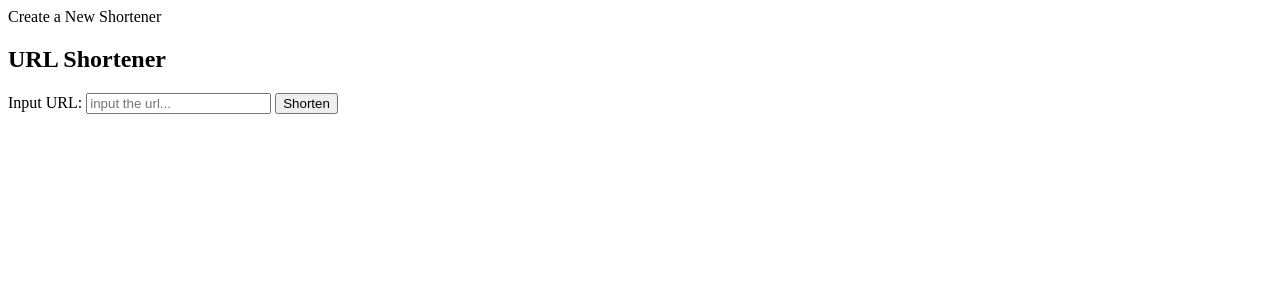
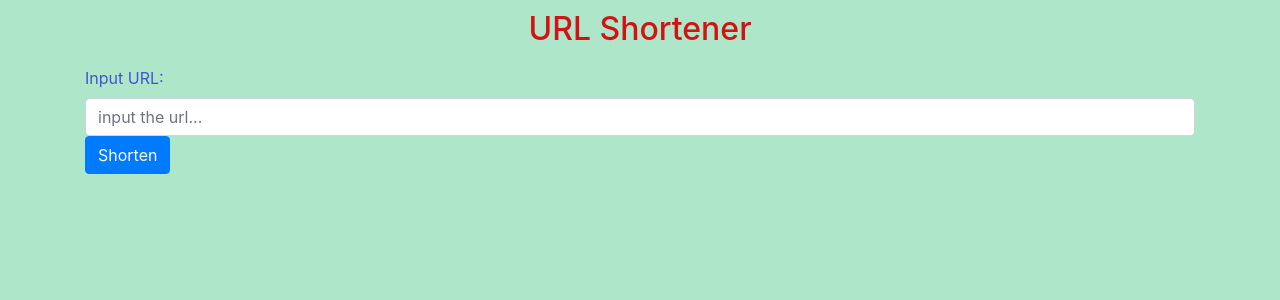
Before and after one commit to 97Simei/WebCloud2022, a Flask app: page / in a window 1280 px wide. Shown: the top 300 px of the page. Run offline with Flask 2, Linux system fonts and the light colour scheme; some libraries are stand-ins or nearby versions.

Commit message:
add some style

```diff
--- a/Assignment1/app.py
+++ b/Assignment1/app.py
@@ -30,7 +30,7 @@ def isValidURL(str):
 @app.route('/URLList', methods=('GET','POST'))
 def showUrls():
     if request.method == 'GET':
-        return URLS
+        return render_template('list.html', urls=URLS )
 #shorten url to original url
 @app.route('/<string:hashid>/',methods=('GET','POST'))
 def redirectURl(hashid):
--- a/Assignment1/static/css/style.css
+++ b/Assignment1/static/css/style.css
@@ -1,6 +1,15 @@
-h1 {
-    border: 2px #eee solid;
-    color: brown;
+label {
+    color: #4155d6;
+    margin-left: 0px;
+  }
+  h2 {
+    color: rgb(211, 19, 19);
     text-align: center;
     padding: 10px;
-}
+  }
+  body {
+    background-color: rgb(173, 230, 201);
+  }
+  div {
+     text-align: left;
+  }
--- a/Assignment1/templates/404.html
+++ b/Assignment1/templates/404.html
@@ -1,3 +1,4 @@
+{% extends 'base.html' %}
 {% block title %}404{% endblock %}
 {% block content %}
 
--- a/Assignment1/templates/base.html
+++ b/Assignment1/templates/base.html
@@ -1,23 +1,43 @@
-<!doctype html>
+<!DOCTYPE html>
 <html lang="en">
   <head>
     <!-- Required meta tags -->
-    <meta charset="utf-8">
-    <meta name="viewport" content="width=device-width, initial-scale=1, shrink-to-fit=no">
+    <meta charset="utf-8" />
+    <meta
+      name="viewport"
+      content="width=device-width, initial-scale=1, shrink-to-fit=no"
+    />
 
     <!-- Bootstrap CSS -->
-    <link rel="stylesheet" href="https://stackpath.bootstrapcdn.com/bootstrap/4.3.1/css/bootstrap.min.css" integrity="sha384-ggOyR0iXCbMQv3Xipma34MD+dH/1fQ784/j6cY/iJTQUOhcWr7x9JvoRxT2MZw1T" crossorigin="anonymous">
+    <link
+      rel="stylesheet"
+      href="https://stackpath.bootstrapcdn.com/bootstrap/4.3.1/css/bootstrap.min.css"
+      integrity="sha384-ggOyR0iXCbMQv3Xipma34MD+dH/1fQ784/j6cY/iJTQUOhcWr7x9JvoRxT2MZw1T"
+      crossorigin="anonymous"
+    />
+    <link rel="stylesheet" href="{{ url_for('static', filename='css/style.css') }}">
 
     <title>{% block title %} {% endblock %}</title>
+
   </head>
   <body>
-    <div class="container">
-        {% block content %} {% endblock %}
-    </div>
+    <div class="container">{% block content %} {% endblock %}</div>
     <!-- Optional JavaScript -->
     <!-- jQuery first, then Popper.js, then Bootstrap JS -->
-    <script src="https://code.jquery.com/jquery-3.3.1.slim.min.js" integrity="sha384-q8i/X+965DzO0rT7abK41JStQIAqVgRVzpbzo5smXKp4YfRvH+8abtTE1Pi6jizo" crossorigin="anonymous"></script>
-    <script src="https://cdnjs.cloudflare.com/ajax/libs/popper.js/1.14.7/umd/popper.min.js" integrity="sha384-UO2eT0CpHqdSJQ6hJty5KVphtPhzWj9WO1clHTMGa3JDZwrnQq4sF86dIHNDz0W1" crossorigin="anonymous"></script>
-    <script src="https://stackpath.bootstrapcdn.com/bootstrap/4.3.1/js/bootstrap.min.js" integrity="sha384-JjSmVgyd0p3pXB1rRibZUAYoIIy6OrQ6VrjIEaFf/nJGzIxFDsf4x0xIM+B07jRM" crossorigin="anonymous"></script>
+    <script
+      src="https://code.jquery.com/jquery-3.3.1.slim.min.js"
+      integrity="sha384-q8i/X+965DzO0rT7abK41JStQIAqVgRVzpbzo5smXKp4YfRvH+8abtTE1Pi6jizo"
+      crossorigin="anonymous"
+    ></script>
+    <script
+      src="https://cdnjs.cloudflare.com/ajax/libs/popper.js/1.14.7/umd/popper.min.js"
+      integrity="sha384-UO2eT0CpHqdSJQ6hJty5KVphtPhzWj9WO1clHTMGa3JDZwrnQq4sF86dIHNDz0W1"
+      crossorigin="anonymous"
+    ></script>
+    <script
+      src="https://stackpath.bootstrapcdn.com/bootstrap/4.3.1/js/bootstrap.min.js"
+      integrity="sha384-JjSmVgyd0p3pXB1rRibZUAYoIIy6OrQ6VrjIEaFf/nJGzIxFDsf4x0xIM+B07jRM"
+      crossorigin="anonymous"
+    ></script>
   </body>
 </html>
--- a/Assignment1/templates/index.html
+++ b/Assignment1/templates/index.html
@@ -1,3 +1,4 @@
+{% extends 'base.html' %}
 {% block title %} Create a New Shortener {% endblock %}
 {% block content %}
 
```
Also changed, not shown: Assignment1/templates/list.html (added, +8 -0 lines).
